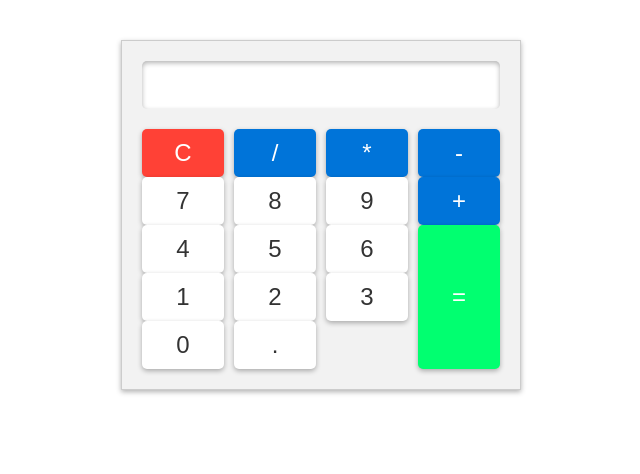
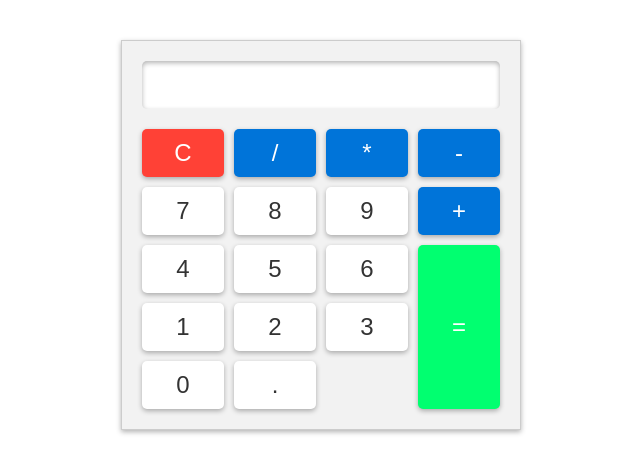
Before and after one commit to mahianyuallan/basic_calculator, a plain HTML site: page index.html in a window 1280 px wide. Shown: the whole page, without its empty margins (319-959 px from the left). Drawn offline with Linux system fonts and the light colour scheme.

Commit message:
gaps added

```diff
--- a/style.css
+++ b/style.css
@@ -26,7 +26,7 @@
 .buttons{
     display:grid;
     grid-template-columns: repeat(4, 1fr);
-    grid-gap:0cap 10px;
+    grid-gap:10px;
     margin-top:20px;
 }
 
```
